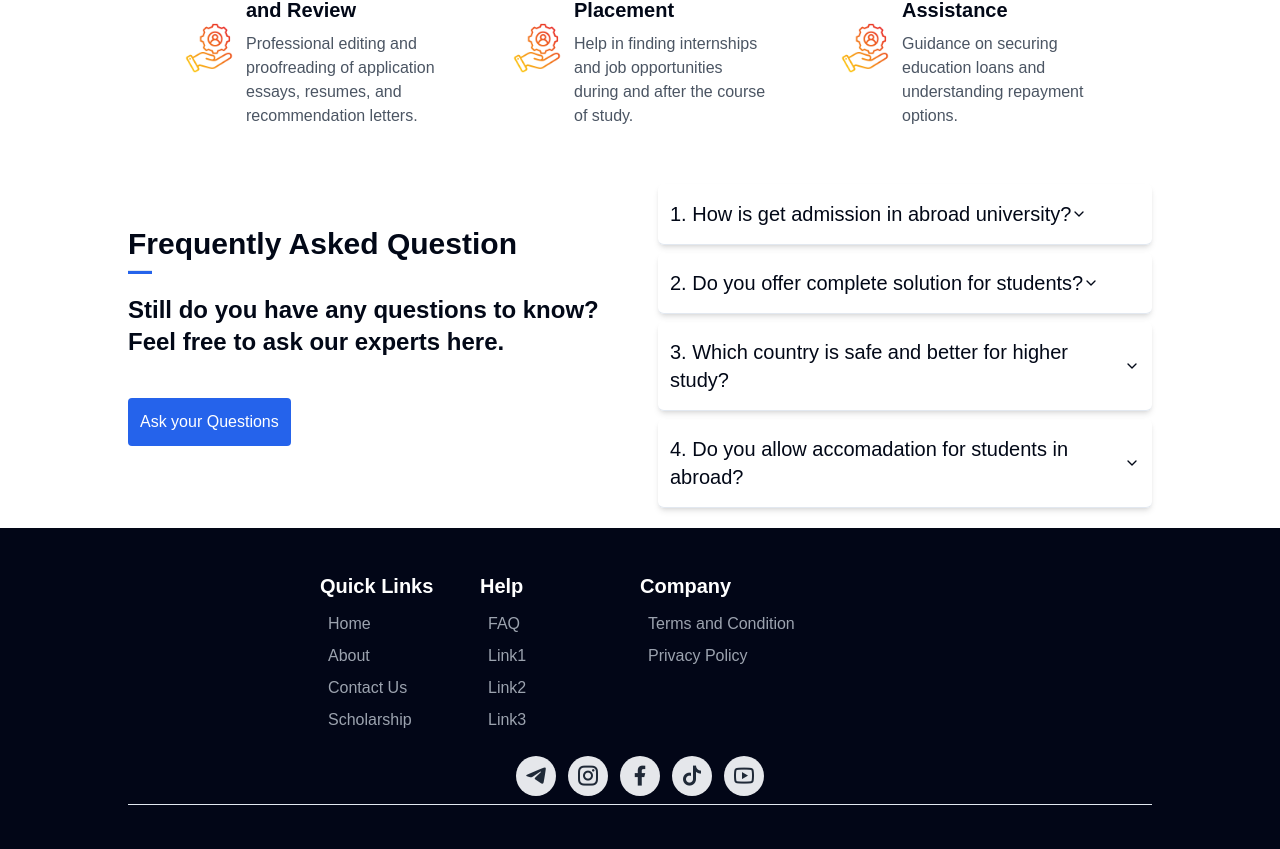
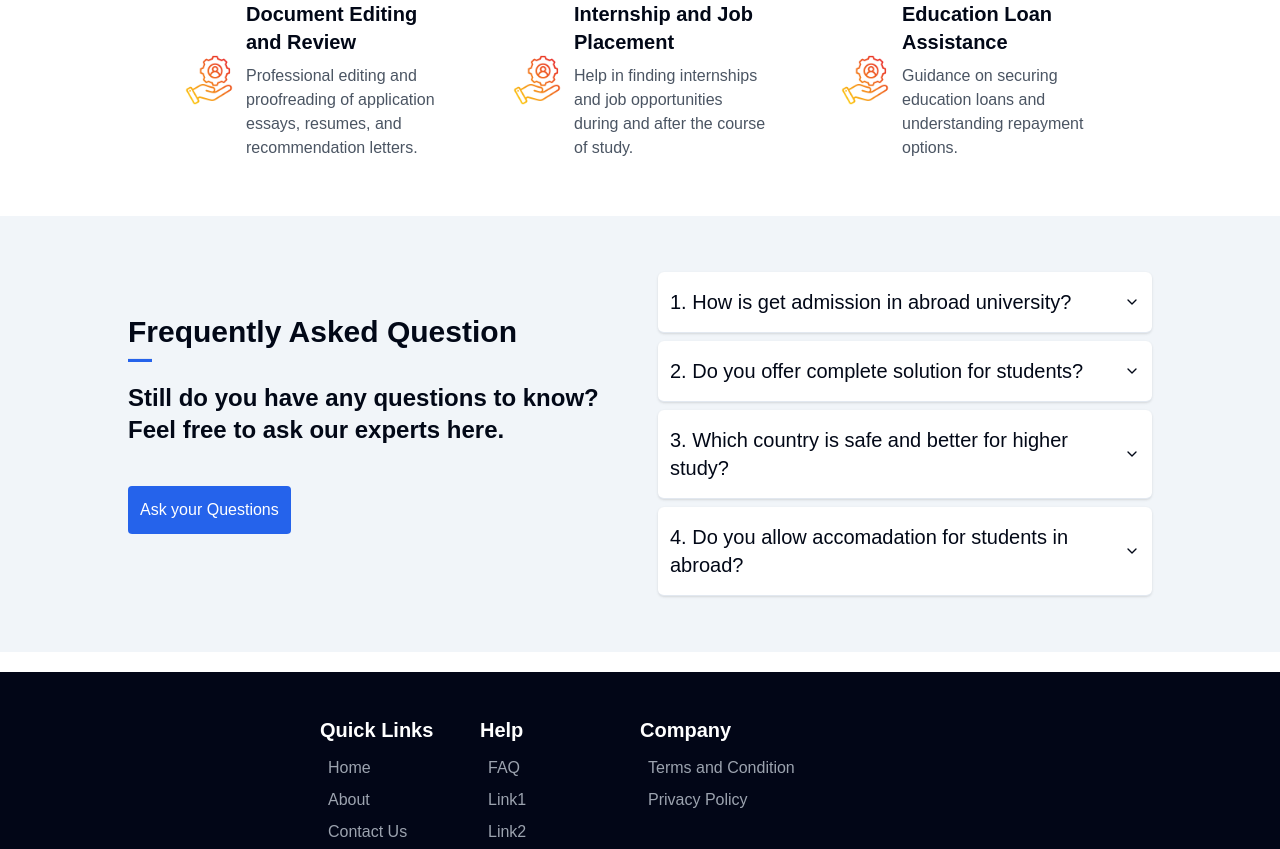
Before and after one commit to kasahun-welela/elabem, a Next.js app: page / in a window 1280 px wide. Shown: the part 2008-2857 px from the top of the page. Built offline with nearby package versions, Linux system fonts and the light colour scheme.

Commit message:
modify spacing on small media

```diff
--- a/app/page.tsx
+++ b/app/page.tsx
@@ -56,7 +56,7 @@ export default function Home() {
   return (
     <>
       <Hero />
-      <div className="w-[80%] mx-auto mt-24 md:mt-3">
+      <div className="w-[90%] md:w-[80%] mx-auto mt-24 md:mt-3">
         <h1 className="text-primary text-center font-bold text-2xl py-5">
           Why Choose Elabem
         </h1>
--- a/components/FAQ.tsx
+++ b/components/FAQ.tsx
@@ -8,27 +8,31 @@ import {
 
 export default function FAQ() {
   return (
-    <div className="w-[80%] mx-auto md:flex justify-between items-center gap-9 ">
+    <div className="bg-muted py-14">
+      <div className="w-[90%] md:w-[80%] mx-auto md:flex justify-between items-center gap-9 ">
         <div className="basis-1/2 my-3">
           <h1 className="text-3xl font-bold mb-2 text-center md:text-start">
             Frequently Asked Question
           </h1>
           <hr className="bg-primary h-1 w-6 " />
           <p className="font-semibold text-xl md:text-2xl py-5">
-          Still do you have any questions to know? Feel free to ask our experts
-          here.
+            Still do you have any questions to know? Feel free to ask our
+            experts here.
           </p>
           <Link
             href="/contact-us"
-          className="bg-primary p-3 rounded-sm text-white inline-block my-5"
+            className="bg-primary hover:bg-primary/50 p-3 rounded-sm text-white inline-block my-5"
           >
             Ask your Questions
           </Link>
         </div>
         <div className="basis-1/2">
           <Accordion type="single" collapsible className="w-full space-y-2">
-          <AccordionItem value="faq-1" className="px-3 rounded-md shadow-md">
-            <AccordionTrigger className="text-xl">
+            <AccordionItem
+              value="faq-1"
+              className="px-3 rounded-md shadow bg-white"
+            >
+              <AccordionTrigger>
                 1. How is get admission in abroad university?
               </AccordionTrigger>
               <AccordionContent>
@@ -37,8 +41,11 @@ export default function FAQ() {
                 enim ad minim veniam
               </AccordionContent>
             </AccordionItem>
-          <AccordionItem value="faq-2" className="px-3 rounded-md shadow-md">
-            <AccordionTrigger className="text-xl">
+            <AccordionItem
+              value="faq-2"
+              className="px-3 rounded-md shadow bg-white"
+            >
+              <AccordionTrigger>
                 2. Do you offer complete solution for students?
               </AccordionTrigger>
               <AccordionContent>
@@ -47,8 +54,11 @@ export default function FAQ() {
                 enim ad minim veniam
               </AccordionContent>
             </AccordionItem>
-          <AccordionItem value="faq-3" className="px-3 rounded-md shadow-md">
-            <AccordionTrigger className="text-xl">
+            <AccordionItem
+              value="faq-3"
+              className="px-3 rounded-md shadow bg-white"
+            >
+              <AccordionTrigger>
                 3. Which country is safe and better for higher study?
               </AccordionTrigger>
               <AccordionContent>
@@ -57,8 +67,11 @@ export default function FAQ() {
                 enim ad minim veniam
               </AccordionContent>
             </AccordionItem>
-          <AccordionItem value="faq-3" className="px-3 rounded-md shadow-md">
-            <AccordionTrigger className="text-xl">
+            <AccordionItem
+              value="faq-4"
+              className="px-3 rounded-md shadow bg-white"
+            >
+              <AccordionTrigger>
                 4. Do you allow accomadation for students in abroad?
               </AccordionTrigger>
               <AccordionContent>
@@ -70,5 +83,6 @@ export default function FAQ() {
           </Accordion>
         </div>
       </div>
+    </div>
   );
 }
--- a/components/Footer.tsx
+++ b/components/Footer.tsx
@@ -4,7 +4,7 @@ import SocialMedia from "./SocialMedia";
 export default function Footer() {
   return (
     <div className="bg-slate-950 text-gray-400 py-6 mt-5">
-      <div className="grid grid-cols-2 md:grid-cols-4 md:w-[50%] mx-auto py-3">
+      <div className="grid grid-cols-2 md:grid-cols-4 w-[90%] md:w-[50%] mx-auto py-3">
         <div className="leading-8">
           <h2 className="text-xl font-semibold text-white py-2">Quick Links</h2>
           <ul className="ml-2">
--- a/components/Services.tsx
+++ b/components/Services.tsx
@@ -9,8 +9,8 @@ interface Services {
 
 export default function Services() {
   return (
-    <div className="w-[80%] mx-auto ">
-      <h1 className="text-3xl font-bold mb-2 text-center">Our Services</h1>
+    <div className="w-[90%] md:w-[80%] mx-auto ">
+      <h1 className="text-3xl font-bold mb-2 text-center mt-8">Our Services</h1>
       <p className="md:w-[50%] mx-auto">
         Lorem ipsum dolor sit amet, consectetur adipiscing elit, sed do eiusmod
         tempor incididunt ut labore et dolore magna aliqua. Ut enim ad minim
@@ -18,7 +18,7 @@ export default function Services() {
       </p>
 
       <div className="md:p-8">
-        <div className="grid grid-cols-1 md:grid-cols-2 lg:grid-cols-3 gap-6">
+        <div className="grid grid-cols-1 md:grid-cols-2 lg:grid-cols-3 gap-2 md:gap-6">
           {serviceList.map((service: Services) => (
             <div
               key={service.id}
--- a/components/ui/accordion.tsx
+++ b/components/ui/accordion.tsx
@@ -28,7 +28,7 @@ const AccordionTrigger = React.forwardRef<
     <AccordionPrimitive.Trigger
       ref={ref}
       className={cn(
-        "flex flex-1 items-center text-start py-4 font-medium transition-all hover:underline [&[data-state=open]>svg]:rotate-180",
+        "flex flex-1 md:text-xl text-lg items-center justify-between text-start py-4 font-medium transition-all hover:underline [&[data-state=open]>svg]:rotate-180",
         className
       )}
       {...props}
@@ -46,7 +46,7 @@ const AccordionContent = React.forwardRef<
 >(({ className, children, ...props }, ref) => (
   <AccordionPrimitive.Content
     ref={ref}
-    className="overflow-hidden text-sm transition-all data-[state=closed]:animate-accordion-up data-[state=open]:animate-accordion-down"
+    className="overflow-hidden px-3 text-sm transition-all data-[state=closed]:animate-accordion-up data-[state=open]:animate-accordion-down"
     {...props}
   >
     <div className={cn("pb-4 pt-0", className)}>{children}</div>
```
Lines whose indentation alone changed are shown as unchanged.
